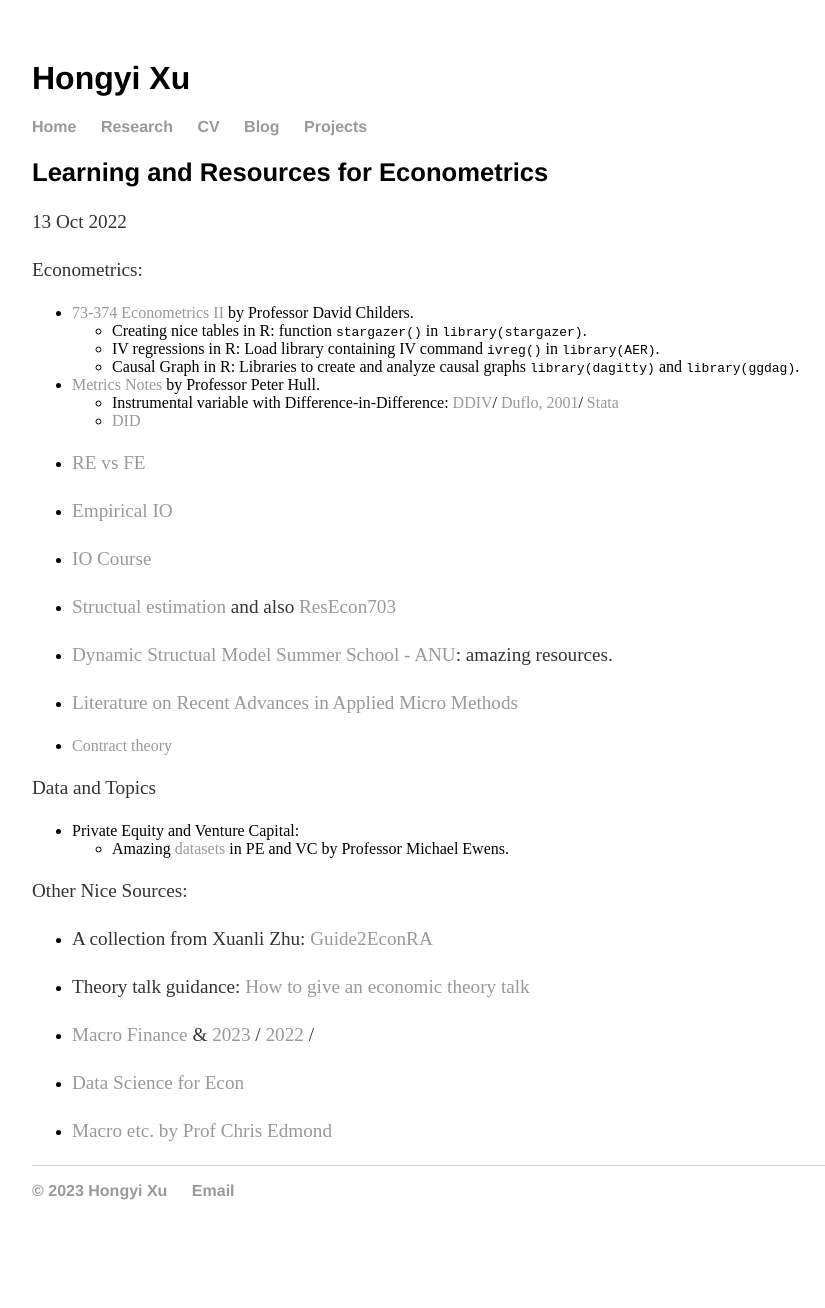
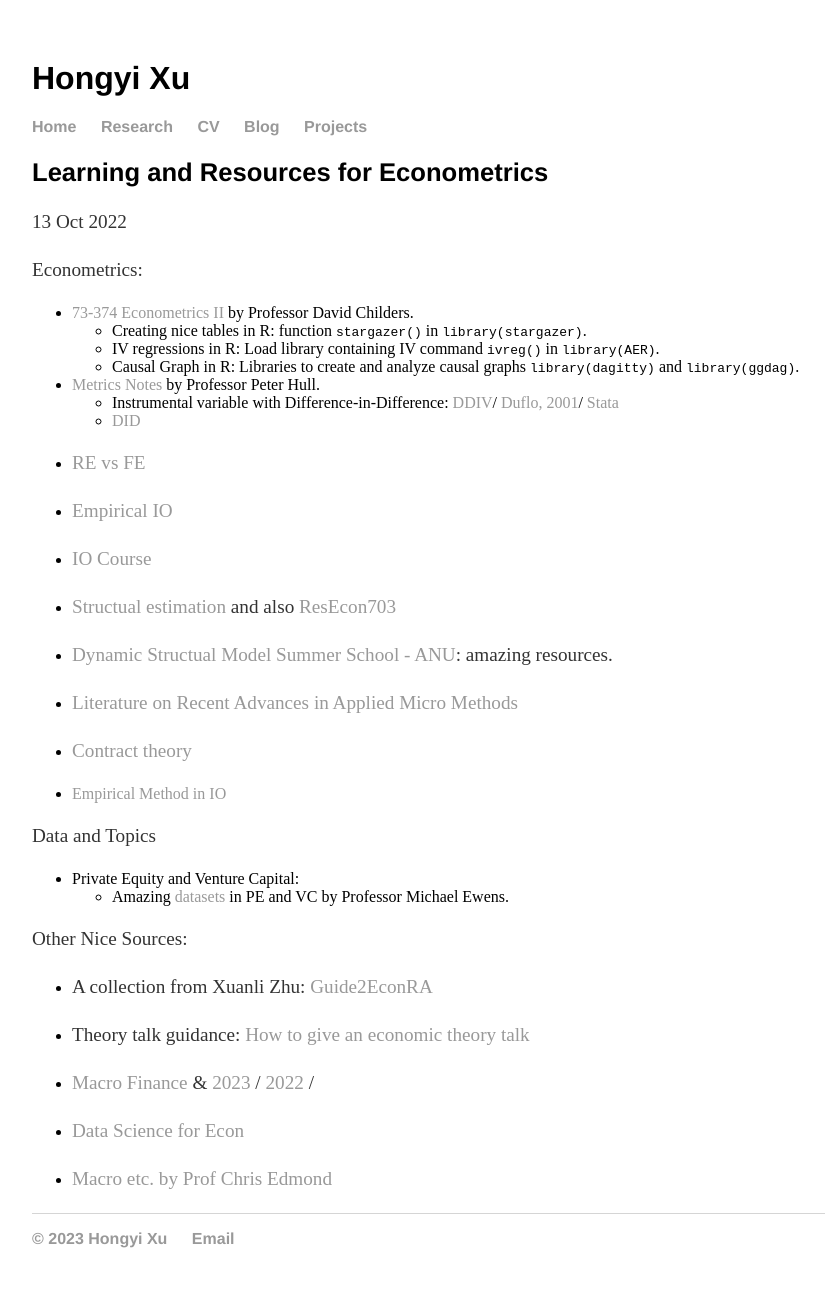
Before and after one commit to hongyileoxu/hongyileoxu.github.io, a Jekyll site: the page built from _posts/2022-10-13-great-resources.md, in a window 1280 px wide. Shown: the whole page, without its empty margins (160-985 px from the left). Built offline with Jekyll 4.4.1, drawn with Linux system fonts in a browser that asks for light colours; before the commit the page ends 1260 px from its top, so only the background shows below that.

Commit message:
Update 2022-10-13-great-resources.md

```diff
--- a/_posts/2022-10-13-great-resources.md
+++ b/_posts/2022-10-13-great-resources.md
@@ -28,6 +28,7 @@ Econometrics:
 
 -   [Contract theory](https://sites.google.com/site/danielbarronecon/contract-theory)
 
+-   [Empirical Method in IO](http://www.its.caltech.edu/~mshum/gradio/ioclass.html)
 
 Data and Topics
 -   Private Equity and Venture Capital:
```
